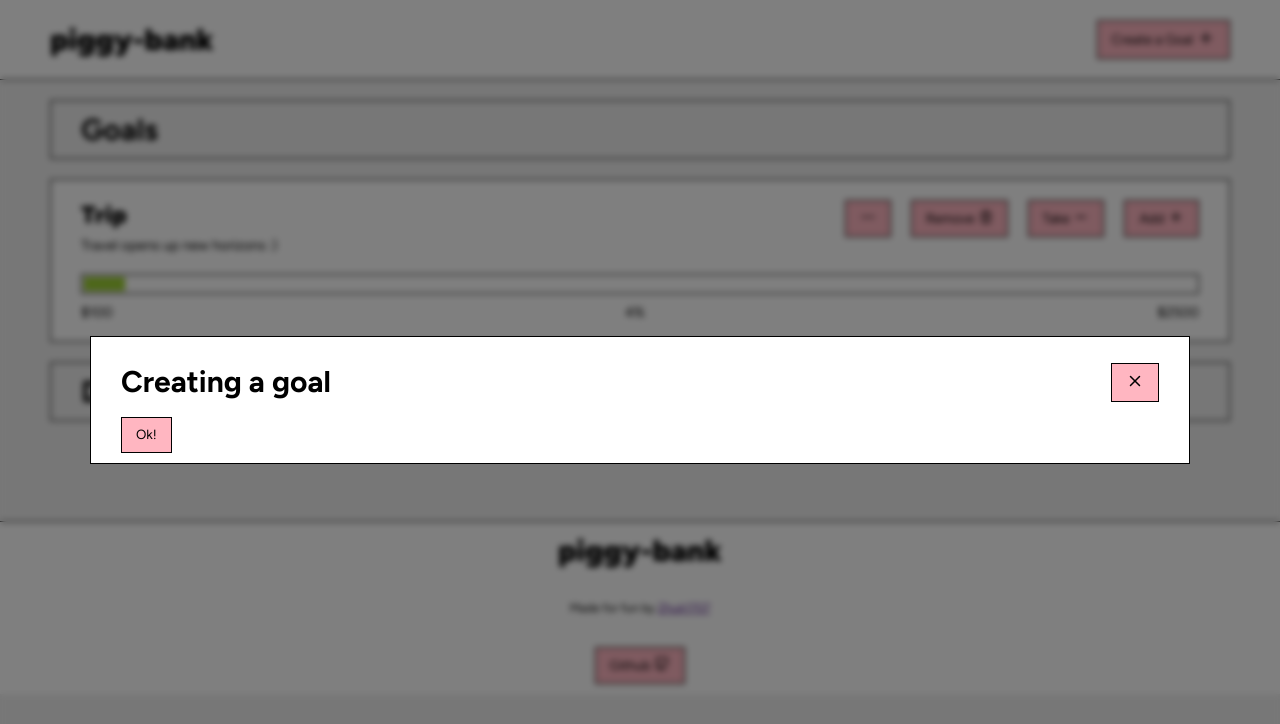
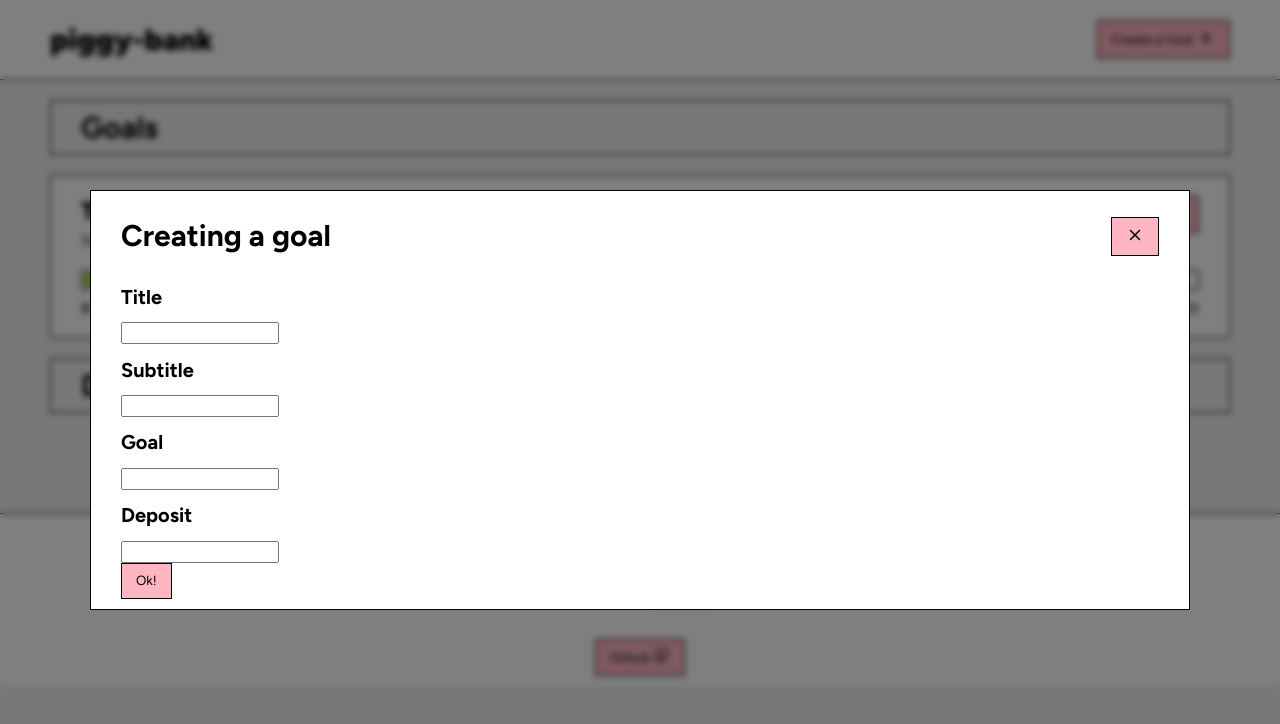
Before and after one commit to zhuk1707/piggy-bank-app, a React (Vite) app: page / in a window 1280 px wide. Both pictures are taken after a click on the button "Create a Goal". Shown: the top 724 px of the page. Built offline with nearby package versions, Linux system fonts and the light colour scheme.

Commit message:
feat: refactoring

```diff
--- a/src/App.tsx
+++ b/src/App.tsx
@@ -2,7 +2,7 @@ import './App.css'
 import Dashboard from './components/Dashboard/Dashboard.tsx';
 import Footer from './components/Footer/Footer.tsx';
 import Header from "./components/Header/Header.tsx";
-import CardsContainer from "./components/СardContainer/CardsContainer.tsx";
+import CardsContainer from "./components/CardsContainer/CardsContainer.tsx";
 import {useContext} from "react";
 import Modal from "./components/Modal/Modal.tsx";
 import AppContext from "./main.tsx";
@@ -60,6 +60,17 @@ export default function App() {
           }}
         >
 
+          <form action="">
+            <label htmlFor=""><h1>Title</h1></label>
+            <input type="text"/>
+            <label htmlFor=""><h1>Subtitle</h1></label>
+            <input type="text"/>
+            <label htmlFor=""><h1>Goal</h1></label>
+            <input type="text"/>
+            <label htmlFor=""><h1>Deposit</h1></label>
+            <input type="text"/>
+          </form>
+
           <Button
             title={'Ok!'}
             onClick={handleCreating}
--- a/src/components/Card/Card.tsx
+++ b/src/components/Card/Card.tsx
@@ -1,6 +1,6 @@
-import CardDescription, {type CardDescriptionProps} from "../CardDescription/CardDescription.tsx";
-import CardControls from "../CardControls/CardControls.tsx";
-import CardProgress, {type CardProgressProps} from "../CardProgress/CardProgress.tsx";
+import CardDescription, {type CardDescriptionProps} from "./CardDescription/CardDescription.tsx";
+import CardControls from "./CardControls/CardControls.tsx";
+import CardProgress, {type CardProgressProps} from "./CardProgress/CardProgress.tsx";
 import type {FC} from "react";
 
 export interface CardProps extends CardDescriptionProps, CardProgressProps {
--- a/src/components/CardControls/CardControls.tsx
+++ b/src/components/Card/CardControls/CardControls.tsx
@@ -1,7 +1,7 @@
-import Button from "../Button/Button.tsx";
+import Button from "../../Button/Button.tsx";
 import {Ellipsis, Minus, Plus, Trash2} from "lucide-react";
 import {useContext} from "react";
-import AppContext from "../../main.tsx";
+import AppContext from "../../../main.tsx";
 
 export default function CardControls({id}: { id: string }) {
   const context = useContext(AppContext)
--- a/src/components/CardProgress/CardProgress.tsx
+++ b/src/components/Card/CardProgress/CardProgress.tsx
@@ -1,7 +1,7 @@
-import ProgressBar from "../ProgressBar/ProgressBar.tsx";
+import ProgressBar from "../../ProgressBar/ProgressBar.tsx";
 import type {FC} from "react";
-import formatNumber from "../../utils/formatNumber.ts";
-import getPercentage from "../../utils/getPercentage.ts";
+import formatNumber from "../../../utils/formatNumber.ts";
+import getPercentage from "../../../utils/getPercentage.ts";
 
 export type CardProgressProps = {
   goal: number;
--- a/src/components/ProgressBar/ProgressBar.tsx
+++ b/src/components/ProgressBar/ProgressBar.tsx
@@ -1,5 +1,5 @@
 import type {FC} from "react";
-import type {CardProgressProps} from "../CardProgress/CardProgress.tsx";
+import type {CardProgressProps} from "../Card/CardProgress/CardProgress.tsx";
 import getPercentage from "../../utils/getPercentage.ts";
 
 const ProgressBar: FC<CardProgressProps> = ({deposit = 0, goal}) => {
--- a/src/components/SectionTitle/SectionTitle.module.css
+++ b/src/components/SectionTitle/SectionTitle.module.css
@@ -1,5 +1,5 @@
 .sectionTitle {
-  padding: 1rem 3rem ;
+  padding: .8rem 3rem ;
   border: 1px solid black;
   font-size: 3rem;
 }
```
Also changed, not shown: src/components/Card/CardControls/CardControls.module.css (added), src/components/Card/CardDescription/CardDescription.module.css (added), src/components/Card/CardDescription/CardDescription.tsx (renamed from src/components/CardDescription/CardDescription.tsx), src/components/Card/CardProgress/CardProgress.module.css (added), src/components/CardsContainer/CardsContainer.module.css (added), src/components/CardsContainer/CardsContainer.tsx (renamed from src/components/СardContainer/CardsContainer.tsx).
